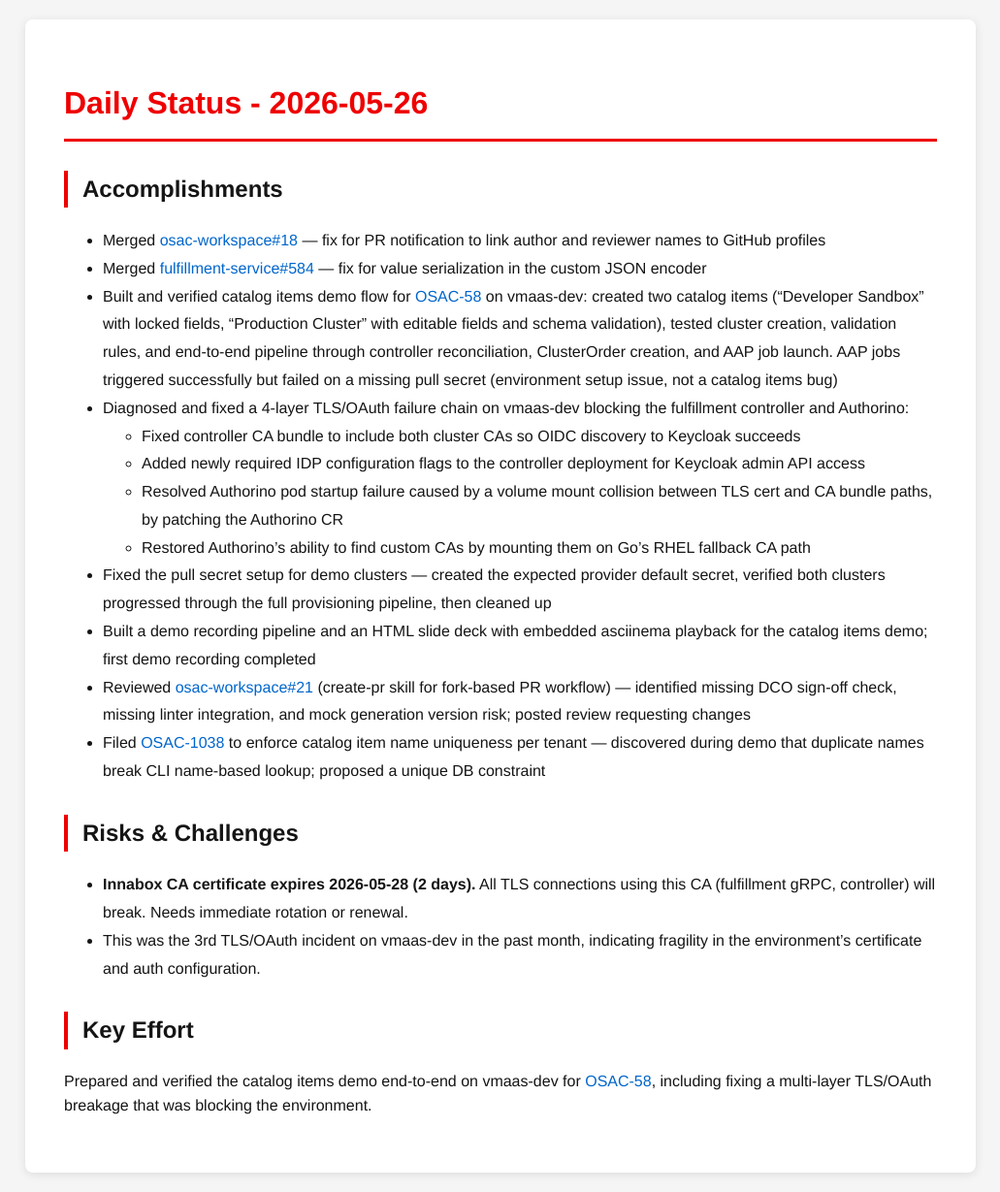
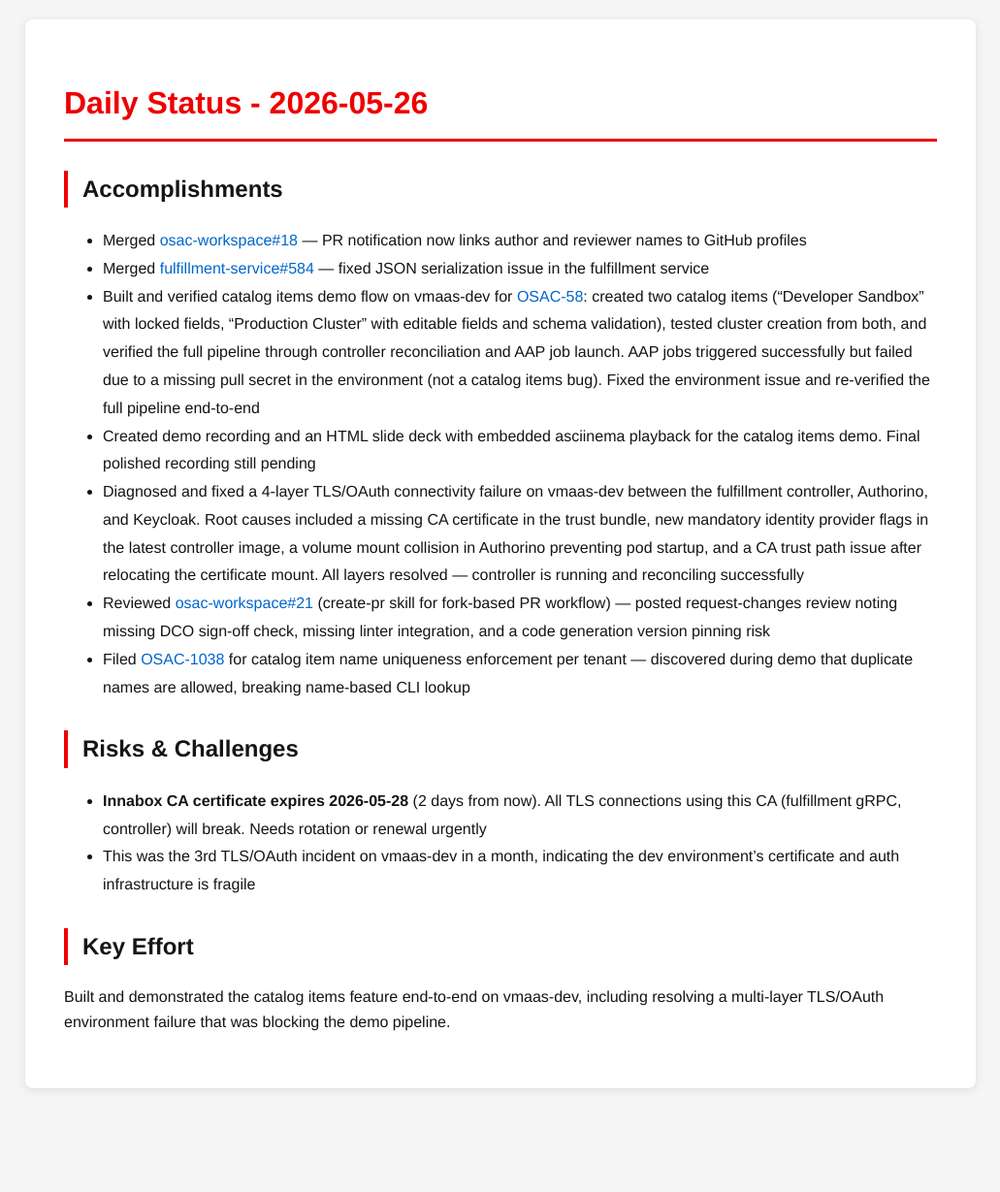
Before and after one commit to tzvatot/daily-status, a Jekyll site: the page built from 2026-05-26.md, in a window 1280 px wide. Shown: the whole page at 97% size, without its empty margins (124-1155 px from the left). Built offline with Jekyll 4.4.1, drawn with Linux system fonts in a browser that asks for light colours; after the commit the page ends 1142 px from its top, so only the background shows below that.

Commit message:
Daily status update - 2026-05-26

```diff
--- a/2026-05-26.md
+++ b/2026-05-26.md
@@ -7,22 +7,17 @@ date: 2026-05-26
 # Daily Status - 2026-05-26
 
 ## Accomplishments
-- Merged [osac-workspace#18](https://github.com/osac-project/osac-workspace/pull/18) — fix for PR notification to link author and reviewer names to GitHub profiles
-- Merged [fulfillment-service#584](https://github.com/osac-project/fulfillment-service/pull/584) — fix for value serialization in the custom JSON encoder
-- Built and verified catalog items demo flow for [OSAC-58](https://redhat.atlassian.net/browse/OSAC-58) on vmaas-dev: created two catalog items ("Developer Sandbox" with locked fields, "Production Cluster" with editable fields and schema validation), tested cluster creation, validation rules, and end-to-end pipeline through controller reconciliation, ClusterOrder creation, and AAP job launch. AAP jobs triggered successfully but failed on a missing pull secret (environment setup issue, not a catalog items bug)
-- Diagnosed and fixed a 4-layer TLS/OAuth failure chain on vmaas-dev blocking the fulfillment controller and Authorino:
-  - Fixed controller CA bundle to include both cluster CAs so OIDC discovery to Keycloak succeeds
-  - Added newly required IDP configuration flags to the controller deployment for Keycloak admin API access
-  - Resolved Authorino pod startup failure caused by a volume mount collision between TLS cert and CA bundle paths, by patching the Authorino CR
-  - Restored Authorino's ability to find custom CAs by mounting them on Go's RHEL fallback CA path
-- Fixed the pull secret setup for demo clusters — created the expected provider default secret, verified both clusters progressed through the full provisioning pipeline, then cleaned up
-- Built a demo recording pipeline and an HTML slide deck with embedded asciinema playback for the catalog items demo; first demo recording completed
-- Reviewed [osac-workspace#21](https://github.com/osac-project/osac-workspace/pull/21) (create-pr skill for fork-based PR workflow) — identified missing DCO sign-off check, missing linter integration, and mock generation version risk; posted review requesting changes
-- Filed [OSAC-1038](https://redhat.atlassian.net/browse/OSAC-1038) to enforce catalog item name uniqueness per tenant — discovered during demo that duplicate names break CLI name-based lookup; proposed a unique DB constraint
+- Merged [osac-workspace#18](https://github.com/osac-project/osac-workspace/pull/18) — PR notification now links author and reviewer names to GitHub profiles
+- Merged [fulfillment-service#584](https://github.com/osac-project/fulfillment-service/pull/584) — fixed JSON serialization issue in the fulfillment service
+- Built and verified catalog items demo flow on vmaas-dev for [OSAC-58](https://redhat.atlassian.net/browse/OSAC-58): created two catalog items ("Developer Sandbox" with locked fields, "Production Cluster" with editable fields and schema validation), tested cluster creation from both, and verified the full pipeline through controller reconciliation and AAP job launch. AAP jobs triggered successfully but failed due to a missing pull secret in the environment (not a catalog items bug). Fixed the environment issue and re-verified the full pipeline end-to-end
+- Created demo recording and an HTML slide deck with embedded asciinema playback for the catalog items demo. Final polished recording still pending
+- Diagnosed and fixed a 4-layer TLS/OAuth connectivity failure on vmaas-dev between the fulfillment controller, Authorino, and Keycloak. Root causes included a missing CA certificate in the trust bundle, new mandatory identity provider flags in the latest controller image, a volume mount collision in Authorino preventing pod startup, and a CA trust path issue after relocating the certificate mount. All layers resolved — controller is running and reconciling successfully
+- Reviewed [osac-workspace#21](https://github.com/osac-project/osac-workspace/pull/21) (create-pr skill for fork-based PR workflow) — posted request-changes review noting missing DCO sign-off check, missing linter integration, and a code generation version pinning risk
+- Filed [OSAC-1038](https://redhat.atlassian.net/browse/OSAC-1038) for catalog item name uniqueness enforcement per tenant — discovered during demo that duplicate names are allowed, breaking name-based CLI lookup
 
 ## Risks & Challenges
-- **Innabox CA certificate expires 2026-05-28 (2 days).** All TLS connections using this CA (fulfillment gRPC, controller) will break. Needs immediate rotation or renewal.
-- This was the 3rd TLS/OAuth incident on vmaas-dev in the past month, indicating fragility in the environment's certificate and auth configuration.
+- **Innabox CA certificate expires 2026-05-28** (2 days from now). All TLS connections using this CA (fulfillment gRPC, controller) will break. Needs rotation or renewal urgently
+- This was the 3rd TLS/OAuth incident on vmaas-dev in a month, indicating the dev environment's certificate and auth infrastructure is fragile
 
 ## Key Effort
-Prepared and verified the catalog items demo end-to-end on vmaas-dev for [OSAC-58](https://redhat.atlassian.net/browse/OSAC-58), including fixing a multi-layer TLS/OAuth breakage that was blocking the environment.
+Built and demonstrated the catalog items feature end-to-end on vmaas-dev, including resolving a multi-layer TLS/OAuth environment failure that was blocking the demo pipeline.
```
